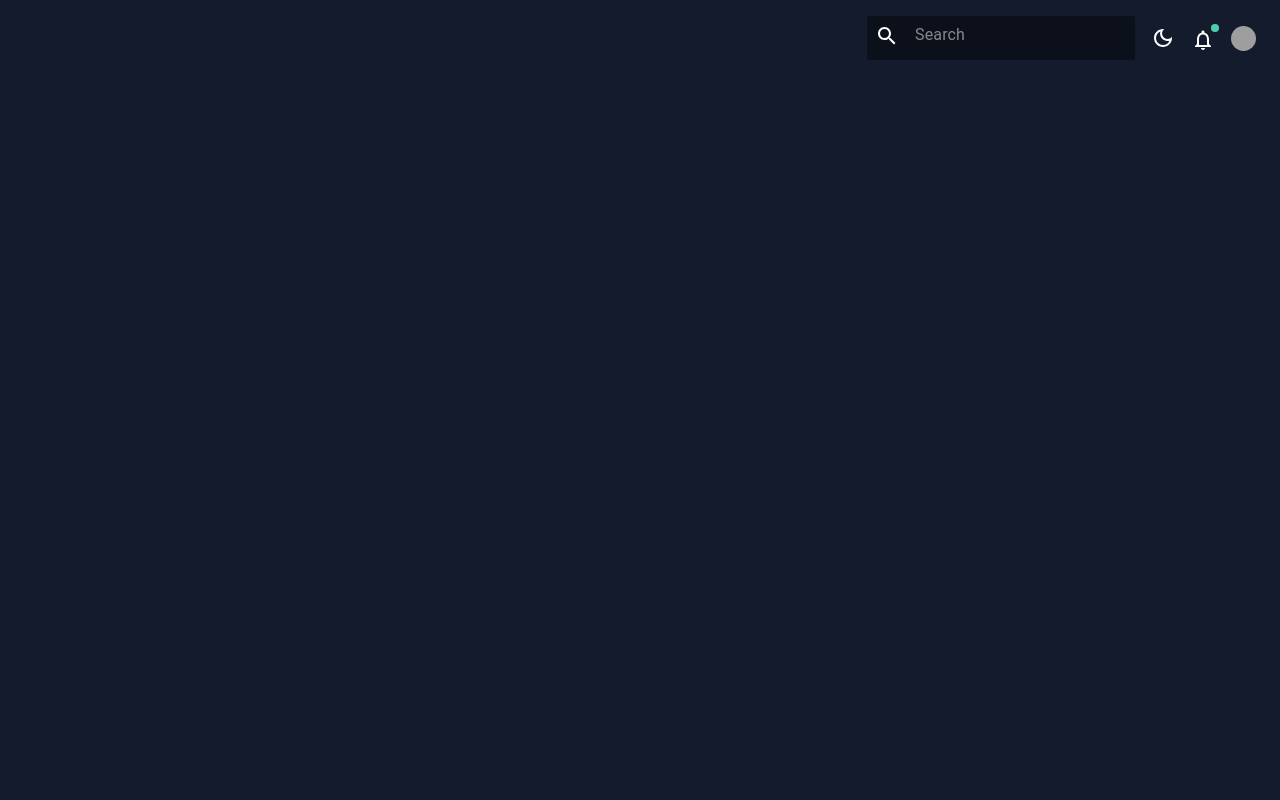
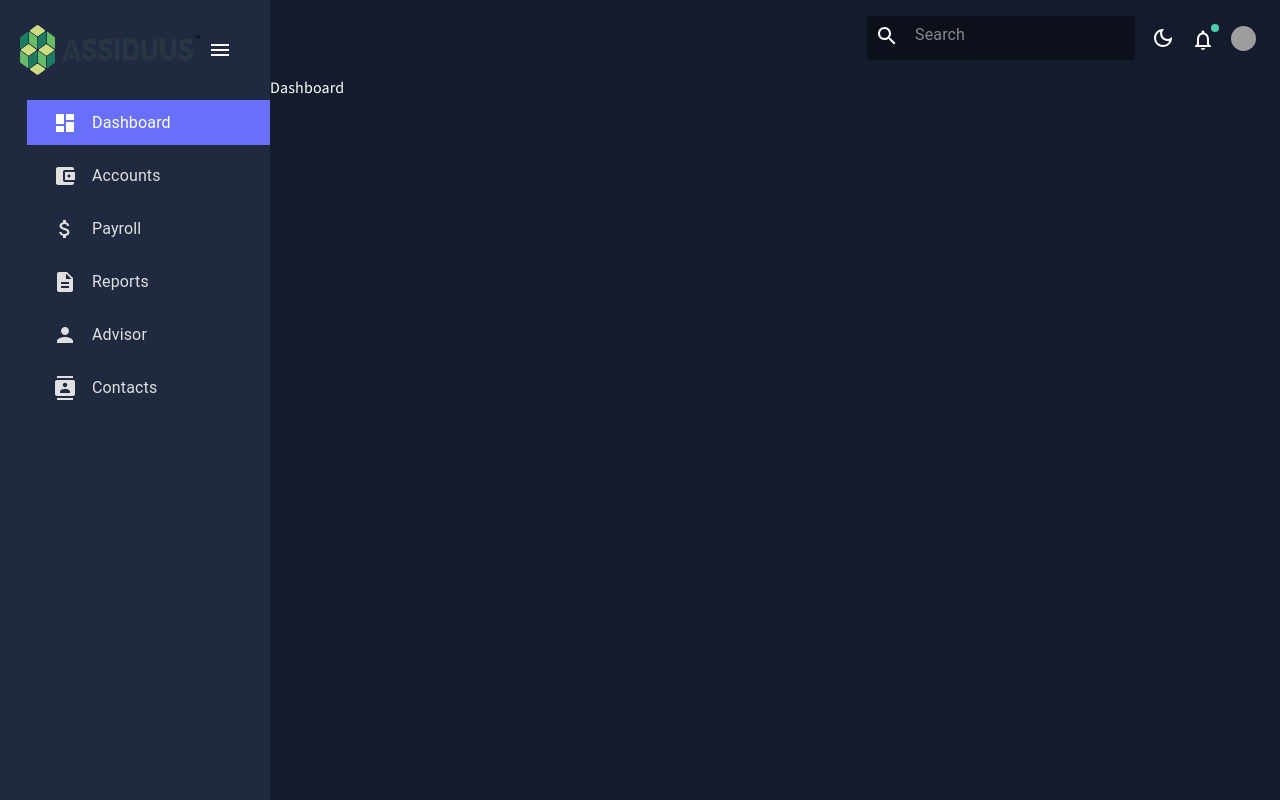
Before and after one commit to Dev041/react-admin, a React (Create React App) app in the folder react-admin/: page / in a window 1280 px wide. Built offline with nearby package versions, Linux system fonts and the light colour scheme; grey boxes are pictures that could not be loaded.

Commit message:
navbar & sidebar

```diff
--- a/react-admin/package.json
+++ b/react-admin/package.json
@@ -23,7 +23,7 @@
     "formik": "^2.4.5",
     "react": "^18.2.0",
     "react-dom": "^18.2.0",
-    "react-pro-sidebar": "^1.1.0-alpha.1",
+    "react-pro-sidebar": "^0.7.1",
     "react-router-dom": "^6.18.0",
     "react-scripts": "5.0.1",
     "web-vitals": "^2.1.4",
--- a/react-admin/src/App.js
+++ b/react-admin/src/App.js
@@ -1,6 +1,10 @@
 import {ColorModeContext, useMode} from './theme';
 import { CssBaseline, ThemeProvider } from '@mui/material';
+import { Routes, Route } from 'react-router-dom';
 import Topbar from './scenes/global/Topbar';
+import Sidebar from './scenes/global/Sidebar';
+import Dashboard from './scenes/dashboard';
+
 function App() {
   const [theme, colorMode] = useMode();
   return (
@@ -8,8 +12,17 @@ function App() {
       <ThemeProvider theme={theme}>
         <CssBaseline/>
         <div className="app">
+          <Sidebar />
           <main className="content">
             <Topbar/>
+            <Routes>
+              <Route path='/' element={<Dashboard/>} />
+              <Route path='/accounts' element={<Dashboard/>} />
+              <Route path='/payroll' element={<Dashboard/>} />
+              <Route path='/reports' element={<Dashboard/>} />
+              <Route path='/advisor' element={<Dashboard/>} />
+              <Route path='/contacts' element={<Dashboard/>} />
+            </Routes>
           </main>
         </div>
       </ThemeProvider>
--- a/react-admin/src/scenes/global/Sidebar.jsx
+++ b/react-admin/src/scenes/global/Sidebar.jsx
@@ -1,6 +1,169 @@
+import { useState } from "react";
+import { ProSidebar, Menu, MenuItem } from "react-pro-sidebar";
+import "react-pro-sidebar/dist/css/styles.css";
+import logo from "../../assets/images/logo.png";
+import { Box, IconButton, Typography, useTheme } from "@mui/material";
+import { Link } from "react-router-dom";
+import { tokens } from "../../theme";
+import DashboardIcon from '@mui/icons-material/Dashboard';
+import AccountBalanceWalletIcon from '@mui/icons-material/AccountBalanceWallet';
+import AttachMoneyIcon from '@mui/icons-material/AttachMoney';
+import DescriptionIcon from '@mui/icons-material/Description';
+import PersonIcon from '@mui/icons-material/Person';
+import ContactsIcon from '@mui/icons-material/Contacts';
+import MenuOutlinedIcon from "@mui/icons-material/MenuOutlined";
+
+const Item = ({ title, to, icon, selected, setSelected }) => {
+  const theme = useTheme ();
+  const colors = tokens(theme.palette.mode);
+  return(
+    <MenuItem
+    active={selected === title}
+    style={{
+      color: colors.grey[100],
+      marginBottom: "8px"
+    }}
+    onClick={()=>setSelected(title)}
+    icon={icon}
+    >
+      <Typography>{title}</Typography>
+      <Link to={to}/>
+    </MenuItem>
+  );
+};
+
+
 const Sidebar = () => {
-    return <div>
-        Sidebar
-    </div>
+    const theme = useTheme ();
+    const colors = tokens(theme.palette.mode);
+    const [isCollapsed, setIsCollapsed] = useState(false);
+    const [selected, setSelected] = useState('Dashboard');
+
+    return (
+    <Box
+    sx={
+      theme.palette.mode === 'dark'
+          ? {
+                "& .pro-sidebar-inner": {
+                    background: `${colors.primary[400]} `,
+                },
+                "& .pro-icon-wrapper": {
+                    backgroundColor: "transparent !important",
+                },
+                "& .pro-inner-item": {
+                    // color: "#47b747 !important",
+                    padding: "5px 35px 5px 20px !important",
+                },
+                "& .pro-inner-item:hover": {
+                    color: "#fff !important",
+                    background: "#6870fa !important",
+                },
+                "& .pro-menu-item.active": {
+                    color: "#ffffff !important",
+                    background: "#6870fa !important",
+                },
+            }
+          : {
+                "& .pro-sidebar-inner": {
+                    background: "#FFFFFF !important",
+                },
+                "& .pro-icon-wrapper": {
+                    backgroundColor: "transparent !important",
+                },
+                "& .pro-inner-item": {
+                  padding: "5px 35px 5px 20px !important",
+                },
+                "& .pro-inner-item:hover": {
+                  color: "#fff !important",
+                  background: "#47b747 !important"
+                },
+                "& .pro-menu-item.active": {
+                  color: "#ffffff !important",
+                  background: "#47b747 !important",
+                },
+            }
+  }
+    >
+      <ProSidebar collapsed={isCollapsed}>
+        <Menu iconShape="square">
+          {/* LOGO AND MENU ICON */}
+            <MenuItem
+              onClick={()=>setIsCollapsed(!isCollapsed)}
+              icon={isCollapsed ? <MenuOutlinedIcon /> : undefined}
+              style={{
+                margin: "10px 0 20px 0",
+                color: colors.grey[100],
+              }}
+              >
+                {!isCollapsed &&(
+                  <Box
+                  display="flex"
+                  justifyContent="space-between"
+                  // alignItems="center"
+                  // ml="15px"
+                  >
+                    {/* <Typography>ADMIN</Typography> */}
+                    <img
+                    src={logo}
+                    alt="Dummy Logo"
+                    style={{ width: '180px', height: '50px' }}
+                    />
+                    <IconButton onClick={()=> setIsCollapsed(!isCollapsed)}>
+                      <MenuOutlinedIcon/>
+                    </IconButton>
+                  </Box>
+                )}
+            </MenuItem>
+            {/* MENU ITEMS */}
+            <Box paddingLeft={isCollapsed? undefined: "10%"}>
+                  <Item
+                    title="Dashboard"
+                    to="/"
+                    icon={<DashboardIcon/>}
+                    selected={selected}
+                    setSelected={setSelected}
+                  />
+                  <Item
+                    title="Accounts"
+                    to="/accounts"
+                    icon={<AccountBalanceWalletIcon/>}
+                    selected={selected}
+                    setSelected={setSelected}
+                  />
+                  <Item
+                    title="Payroll"
+                    to="/payroll"
+                    icon={<AttachMoneyIcon/>}
+                    selected={selected}
+                    setSelected={setSelected}
+                  />
+                  <Item
+                    title="Reports"
+                    to="/reports"
+                    icon={<DescriptionIcon/>}
+                    selected={selected}
+                    setSelected={setSelected}
+                  />
+                  <Item
+                    title="Advisor"
+                    to="/advisor"
+                    icon={<PersonIcon/>}
+                    selected={selected}
+                    setSelected={setSelected}
+                  />
+                  <Item
+                    title="Contacts"
+                    to="/contacts"
+                    icon={<ContactsIcon/>}
+                    selected={selected}
+                    setSelected={setSelected}
+                  />
+            </Box>
+
+        </Menu>
+      </ProSidebar>
+
+    </Box>
+    );
 }
 export default Sidebar;
--- a/react-admin/src/scenes/global/Topbar.jsx
+++ b/react-admin/src/scenes/global/Topbar.jsx
@@ -28,7 +28,7 @@ const Topbar = () => {
                 <IconButton type="button" sx={{p:1}}>
                     <SearchIcon/>
                 </IconButton>
-                <InputBase sx={{ml: 1, flex: 1 }} placeholder="Search"/>
+                <InputBase sx={{ml: 1 }} placeholder="Search"/>
             </Box>)}
             {/* Icons section */}
             <Box display="flex">
--- a/react-admin/src/theme.js
+++ b/react-admin/src/theme.js
@@ -21,7 +21,7 @@ export const tokens = (mode) => ({
             100: "#d0d1d5",
             200: "#a1a4ab",
             300: "#727681",
-            400: "#434957",
+            400: "#1F2A40",
             500: "#141b2d",
             600: "#101624",
             700: "#0c101b",
```
Also changed, not shown: react-admin/src/assets/images/logo.png (added), 1 other file (tests, documents, lock files or other folders).
